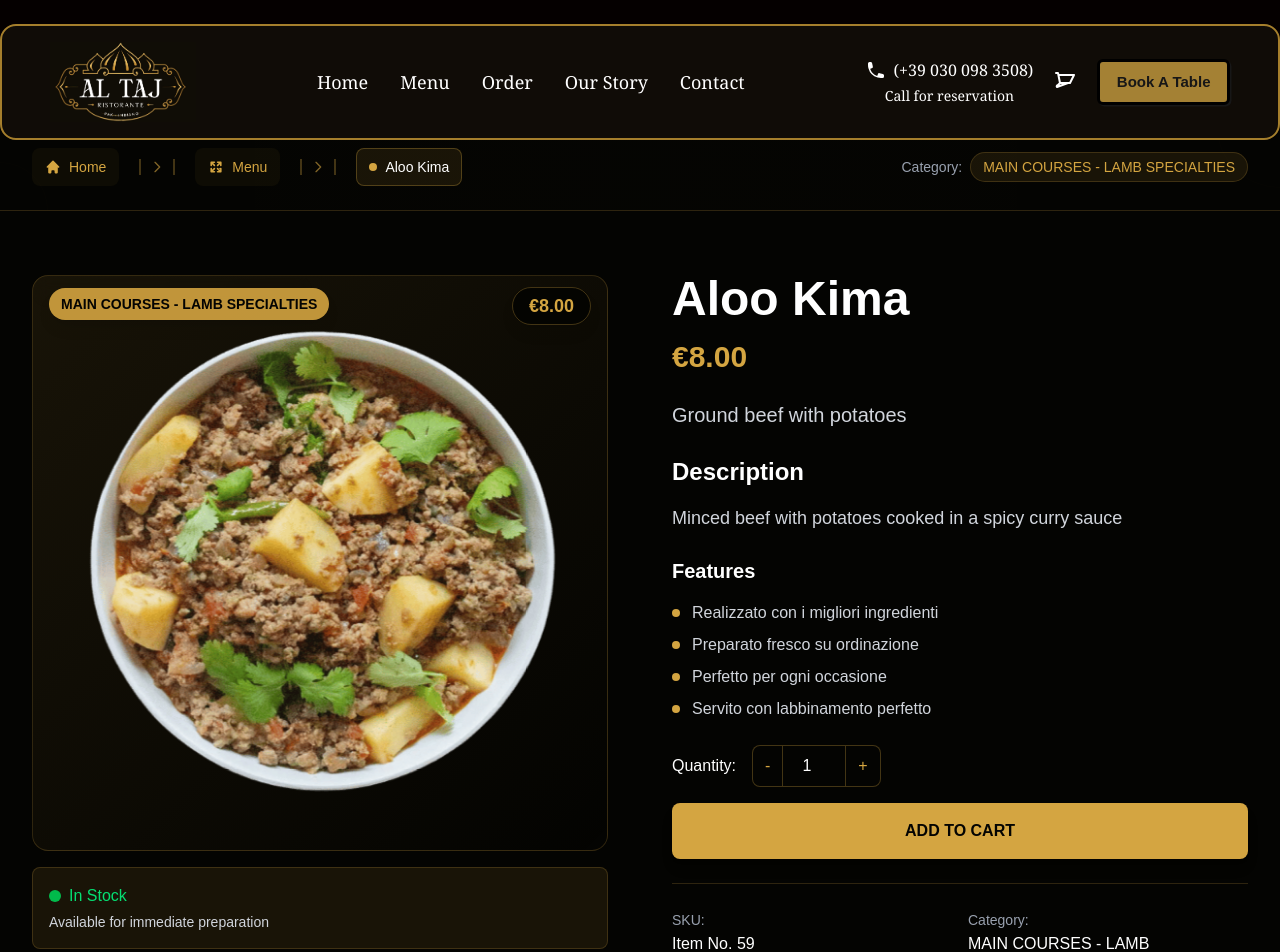
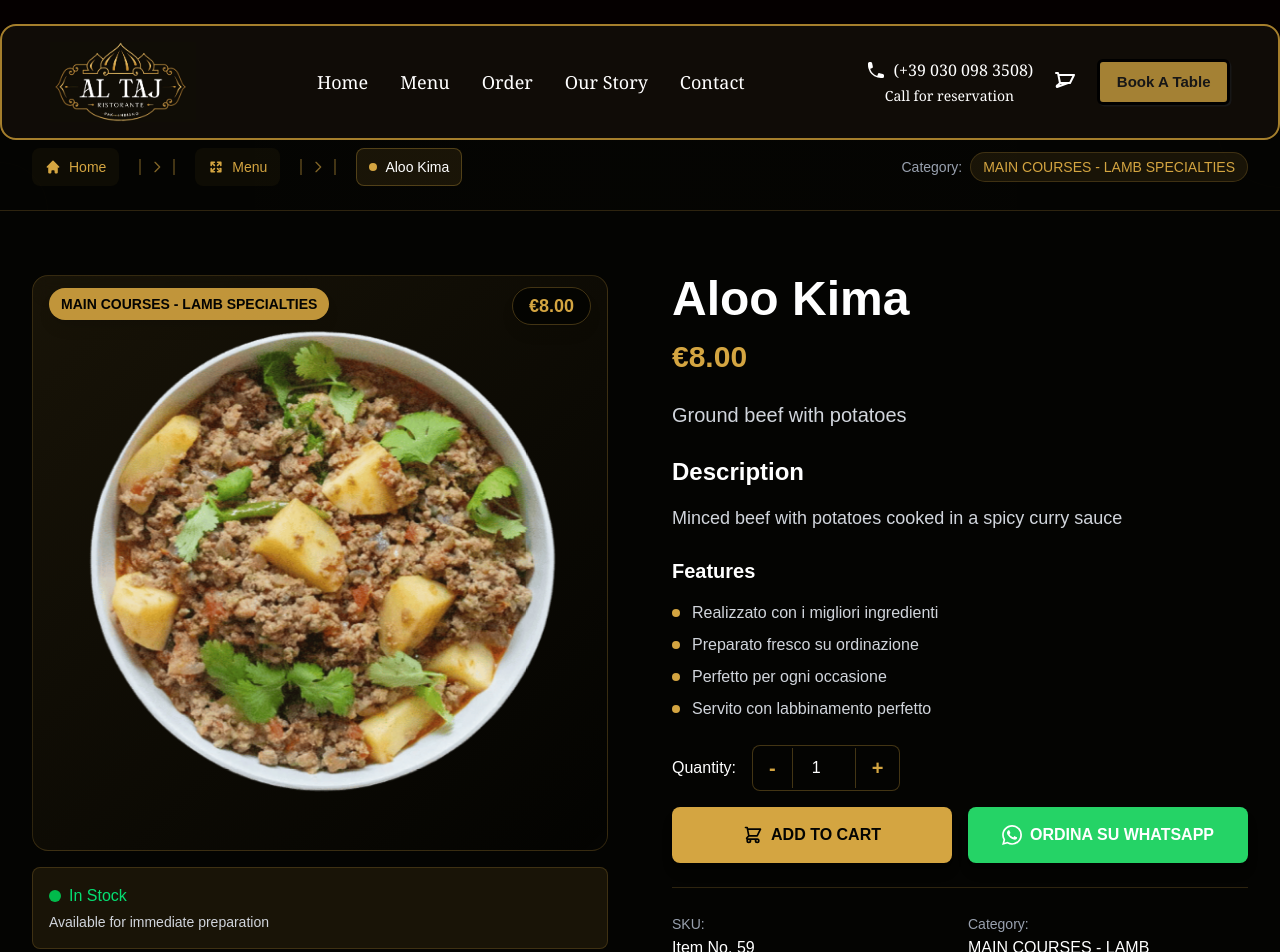
Before and after one commit to usman2789/altaj, a Next.js app: page /menu/aloo-kima in a window 1280 px wide. Shown: the top 952 px of the page. Built offline with nearby package versions, Linux system fonts and the light colour scheme.

Commit message:
order setup

```diff
--- a/package.json
+++ b/package.json
@@ -10,6 +10,7 @@
   },
   "dependencies": {
     "next": "15.5.2",
+    "nodemailer": "^7.0.9",
     "react": "19.1.0",
     "react-dom": "19.1.0",
     "styled-components": "^6.1.19"
--- /dev/null
+++ b/src/app/api/order/route.ts
@@ -0,0 +1,8 @@
+import { NextRequest, NextResponse } from 'next/server'
+
+// API route handlers
+
+export async function POST(request: NextRequest) {
+    const body = await request.json()
+    return NextResponse.json({ data: body })
+}
--- /dev/null
+++ b/src/app/api/reservation/route.ts
@@ -0,0 +1,8 @@
+import { NextRequest, NextResponse } from 'next/server'
+
+// API route handlers
+
+export async function POST(request: NextRequest) {
+    const body = await request.json()
+    return NextResponse.json({ data: body })
+}
--- a/src/app/menu/[slug]/page.tsx
+++ b/src/app/menu/[slug]/page.tsx
@@ -3,6 +3,7 @@
 import Link from 'next/link';
 import { notFound } from 'next/navigation';
 import menuData from '@/../public/data/menu.json';
+import QuantityOrderButtons from '@/components/ui/counter';
 
 // Define the structure of a menu item
 interface MenuItem {
@@ -245,26 +246,11 @@
               </ul>
             </div>
 
-            {/* Quantity and Add to Cart */}
-            <div className="space-y-4">
-              <div className="flex items-center space-x-4">
-                <label className="text-white font-medium">Quantity:</label>
-                <div className="flex items-center border border-[#D4A541]/30 rounded-lg bg-[#040402]">
-                  <button className="px-3 py-2 text-[#D4A541] hover:bg-[#D4A541]/10 transition-colors">-</button>
-                  <input
-                    type="number"
-                    defaultValue="1"
-                    min="1"
-                    className="w-16 py-2 text-center bg-transparent text-white border-x border-[#D4A541]/30 focus:outline-none"
+            {/* Quantity and Order Buttons - Client Component */}
+            <QuantityOrderButtons
+              dishName={dish.name}
+              displayPrice={displayPrice}
             />
-                  <button className="px-3 py-2 text-[#D4A541] hover:bg-[#D4A541]/10 transition-colors">+</button>
-                </div>
-              </div>
-
-              <button className="w-full bg-[#D4A541] hover:bg-[#B8941A] text-[#040402] font-bold py-4 px-8 rounded-lg transition-all duration-300 transform hover:scale-105 shadow-lg">
-                ADD TO CART
-              </button>
-            </div>
 
             {/* Product Details */}
             <div className="grid grid-cols-2 gap-4 pt-6 border-t border-[#D4A541]/20">
--- a/src/app/menu/page.tsx
+++ b/src/app/menu/page.tsx
@@ -89,21 +89,28 @@
       </div>
 
       {/* Menu Categories */}
-    <div className="max-w-7xl mx-auto px-4 sm:px-6 lg:px-8 py-12">
+      <div className="max-w-7xl mx-auto px-4 sm:px-6 lg:px-8 py-12">
         {orderedCategories.map((category) => {
           const items = groupedItems[category];
           if (!items || items.length === 0) return null;
 
           // Create a slug from category name for the ID
-          const categorySlug = category.toLowerCase().replace(/\s+/g, '-').replace(/_/g, '-');
+          const categorySlug = category
+            .toLowerCase()
+            .replace(/\s+/g, "-")
+            .replace(/_/g, "-");
 
           return (
-            <section key={category} id={categorySlug} className="mb-16 lg:mb-20 scroll-mt-24">
+            <section
+              key={category}
+              id={categorySlug}
+              className="mb-16 lg:mb-20 scroll-mt-24"
+            >
               {/* Category Header */}
               <div className="text-center mb-8 lg:mb-12">
                 <h2 className="text-3xl sm:text-4xl lg:text-5xl font-bold text-white mb-4">
                   <span className="text-[#D4A541]">{category.charAt(0)}</span>
-                  {category.slice(1).toLowerCase().replace(/_/g, ' ')}
+                  {category.slice(1).toLowerCase().replace(/_/g, " ")}
                 </h2>
                 <div className="flex justify-center items-center space-x-4">
                   <div className="w-12 h-0.5 bg-[#D4A541]"></div>
@@ -111,7 +118,8 @@
                   <div className="w-12 h-0.5 bg-[#D4A541]"></div>
                 </div>
                 <p className="text-gray-400 mt-4 text-lg">
-                  {items.length} opzioni deliziose {items.length !== 1 ? 's' : ''} available
+                  {items.length} opzioni deliziose{" "}
+                  {items.length !== 1 ? "s" : ""} available
                 </p>
               </div>
 
@@ -138,6 +146,7 @@
       </div>
 
       {/* Call to Action */}
+
       <div className="bg-gradient-to-r from-[#D4A541]/10 via-[#D4A541]/5 to-[#D4A541]/10 py-16">
         <div className="max-w-4xl mx-auto text-center px-4 sm:px-6 lg:px-8">
           <h3 className="text-3xl sm:text-4xl font-bold text-white mb-6">
@@ -147,6 +156,17 @@
             Contattaci oggi per effettuare un ordine o una prenotazione
           </p>
           <div className="flex flex-col sm:flex-row gap-4 justify-center">
+            <a
+              href="https://wa.me/393403366793?text=Ciao,%20vorrei%20effettuare%20un%20ordine"
+              target="_blank"
+              rel="noopener noreferrer"
+              className="bg-[#25d366] hover:bg-[#1ebe57] text-white font-bold py-3 px-8 rounded-lg transition-colors duration-300 transform hover:scale-105 flex items-center justify-center gap-2"
+            >
+              <svg className="w-5 h-5" fill="currentColor" viewBox="0 0 24 24">
+                <path d="M17.472 14.382c-.297-.149-1.758-.867-2.03-.967-.273-.099-.471-.148-.67.15-.197.297-.767.966-.94 1.164-.173.199-.347.223-.644.075-.297-.15-1.255-.463-2.39-1.475-.883-.788-1.48-1.761-1.653-2.059-.173-.297-.018-.458.13-.606.134-.133.298-.347.446-.52.149-.174.198-.298.298-.497.099-.198.05-.371-.025-.52-.075-.149-.669-1.612-.916-2.207-.242-.579-.487-.5-.669-.51-.173-.008-.371-.01-.57-.01-.198 0-.52.074-.792.372-.272.297-1.04 1.016-1.04 2.479 0 1.462 1.065 2.875 1.213 3.074.149.198 2.096 3.2 5.077 4.487.709.306 1.262.489 1.694.625.712.227 1.36.195 1.871.118.571-.085 1.758-.719 2.006-1.413.248-.694.248-1.289.173-1.413-.074-.124-.272-.198-.57-.347m-5.421 7.403h-.004a9.87 9.87 0 01-5.031-1.378l-.361-.214-3.741.982.998-3.648-.235-.374a9.86 9.86 0 01-1.51-5.26c.001-5.45 4.436-9.884 9.888-9.884 2.64 0 5.122 1.03 6.988 2.898a9.825 9.825 0 012.893 6.994c-.003 5.45-4.437 9.884-9.885 9.884m8.413-18.297A11.815 11.815 0 0012.05 0C5.495 0 .16 5.335.157 11.892c0 2.096.547 4.142 1.588 5.945L.057 24l6.305-1.654a11.882 11.882 0 005.683 1.448h.005c6.554 0 11.89-5.335 11.893-11.893A11.821 11.821 0 0020.885 3.488" />
+              </svg>
+              Ordina su WhatsApp
+            </a>
             <a
               href="tel:+390300983508"
               className="bg-[#D4A541] hover:bg-[#B8941A] text-[#040402] font-bold py-3 px-8 rounded-lg transition-colors duration-300 transform hover:scale-105"
--- a/src/components/section/footer.tsx
+++ b/src/components/section/footer.tsx
@@ -8,7 +8,7 @@
 const QUICK_LINKS = [
   { href: '/', label: 'Home' },
   { href: '/menu', label: 'Menu' },
-  { href: '/shop', label: 'Shop' },
+  { href: '/menu', label: 'Shop' },
   { href: '/ourstory', label: 'Who We Are' },
   { href: '/contact', label: 'Contact us' },
 ];
--- a/src/components/section/header.tsx
+++ b/src/components/section/header.tsx
@@ -18,7 +18,7 @@
   const menuItems = [
     { name: 'Home', href: '/#' },
     { name: 'Menu', href: '/menu' },
-    { name: 'Order', href: '#' },
+    { name: 'Order', href: '/menu' },
     { name: 'Our Story', href: '/ourstory' },
     { name: 'Contact', href: '/contact' },
     // To add new menu item: { name: 'New Item', href: '/new-link' },
--- /dev/null
+++ b/src/components/ui/counter.tsx
@@ -0,0 +1,84 @@
+'use client';
+
+import { useState } from 'react';
+
+interface QuantityOrderButtonsProps {
+  dishName: string;
+  displayPrice: string;
+}
+
+export default function QuantityOrderButtons({ dishName, displayPrice }: QuantityOrderButtonsProps) {
+  const [quantity, setQuantity] = useState(1);
+
+  const handleIncrement = () => {
+    setQuantity(prev => prev + 1);
+  };
+
+  const handleDecrement = () => {
+    if (quantity > 1) {
+      setQuantity(prev => prev - 1);
+    }
+  };
+
+  const handleQuantityChange = (e: React.ChangeEvent<HTMLInputElement>) => {
+    const value = parseInt(e.target.value);
+    if (value > 0) {
+      setQuantity(value);
+    }
+  };
+
+  return (
+    <div className="space-y-4">
+      <div className="flex items-center space-x-4">
+        <label className="text-white font-medium">Quantity:</label>
+        <div className="flex items-center border border-[#D4A541]/30 rounded-lg bg-[#040402]">
+          <button
+            onClick={handleDecrement}
+            className="px-4 py-2 text-[#D4A541] hover:bg-[#D4A541]/10 transition-colors font-bold text-xl"
+          >
+            -
+          </button>
+          <input
+            type="number"
+            value={quantity}
+            onChange={handleQuantityChange}
+            min="1"
+            className="w-16 py-2 text-center bg-transparent text-white border-x border-[#D4A541]/30 focus:outline-none"
+          />
+          <button
+            onClick={handleIncrement}
+            className="px-4 py-2 text-[#D4A541] hover:bg-[#D4A541]/10 transition-colors font-bold text-xl"
+          >
+            +
+          </button>
+        </div>
+      </div>
+
+      {/* Order Buttons Grid */}
+      <div className="grid grid-cols-1 sm:grid-cols-2 gap-4">
+        {/* Add to Cart Button */}
+        <button
+          className="w-full bg-[#D4A541] hover:bg-[#B8941A] text-[#040402] font-bold py-4 px-8 rounded-lg transition-all duration-300 transform hover:scale-105 shadow-lg flex items-center justify-center gap-2"
+        >
+          <svg className="w-5 h-5" fill="none" stroke="currentColor" viewBox="0 0 24 24">
+            <path strokeLinecap="round" strokeLinejoin="round" strokeWidth={2} d="M3 3h2l.4 2M7 13h10l4-8H5.4M7 13L5.4 5M7 13l-2.293 2.293c-.63.63-.184 1.707.707 1.707H17m0 0a2 2 0 100 4 2 2 0 000-4zm-8 2a2 2 0 11-4 0 2 2 0 014 0z" />
+          </svg>
+          ADD TO CART
+        </button>
+
+        {/* WhatsApp Order Button */}
+        <a
+          href={`https://wa.me/393403366793?text=Ciao,%20vorrei%20ordinare:%20${quantity}x%20${encodeURIComponent(dishName)}%20-%20${encodeURIComponent(displayPrice)}`}
+          target="_blank"
+          rel="noopener noreferrer"
+          className="w-full bg-[#25d366] hover:bg-[#1ebe57] text-white font-bold py-4 px-8 rounded-lg transition-all duration-300 transform hover:scale-105 shadow-lg flex items-center justify-center gap-2"
+        >
+          <svg className="w-5 h-5" fill="currentColor" viewBox="0 0 24 24">
+            <path d="M17.472 14.382c-.297-.149-1.758-.867-2.03-.967-.273-.099-.471-.148-.67.15-.197.297-.767.966-.94 1.164-.173.199-.347.223-.644.075-.297-.15-1.255-.463-2.39-1.475-.883-.788-1.48-1.761-1.653-2.059-.173-.297-.018-.458.13-.606.134-.133.298-.347.446-.52.149-.174.198-.298.298-.497.099-.198.05-.371-.025-.52-.075-.149-.669-1.612-.916-2.207-.242-.579-.487-.5-.669-.51-.173-.008-.371-.01-.57-.01-.198 0-.52.074-.792.372-.272.297-1.04 1.016-1.04 2.479 0 1.462 1.065 2.875 1.213 3.074.149.198 2.096 3.2 5.077 4.487.709.306 1.262.489 1.694.625.712.227 1.36.195 1.871.118.571-.085 1.758-.719 2.006-1.413.248-.694.248-1.289.173-1.413-.074-.124-.272-.198-.57-.347m-5.421 7.403h-.004a9.87 9.87 0 01-5.031-1.378l-.361-.214-3.741.982.998-3.648-.235-.374a9.86 9.86 0 01-1.51-5.26c.001-5.45 4.436-9.884 9.888-9.884 2.64 0 5.122 1.03 6.988 2.898a9.825 9.825 0 012.893 6.994c-.003 5.45-4.437 9.884-9.885 9.884m8.413-18.297A11.815 11.815 0 0012.05 0C5.495 0 .16 5.335.157 11.892c0 2.096.547 4.142 1.588 5.945L.057 24l6.305-1.654a11.882 11.882 0 005.683 1.448h.005c6.554 0 11.89-5.335 11.893-11.893A11.821 11.821 0 0020.885 3.488"/>
+          </svg>
+          ORDINA SU WHATSAPP
+        </a>
+      </div>
+    </div>
+  );
+}
```
Also changed, not shown: 1 other file (tests, documents, lock files or other folders). Lines whose indentation alone changed are shown as unchanged.
